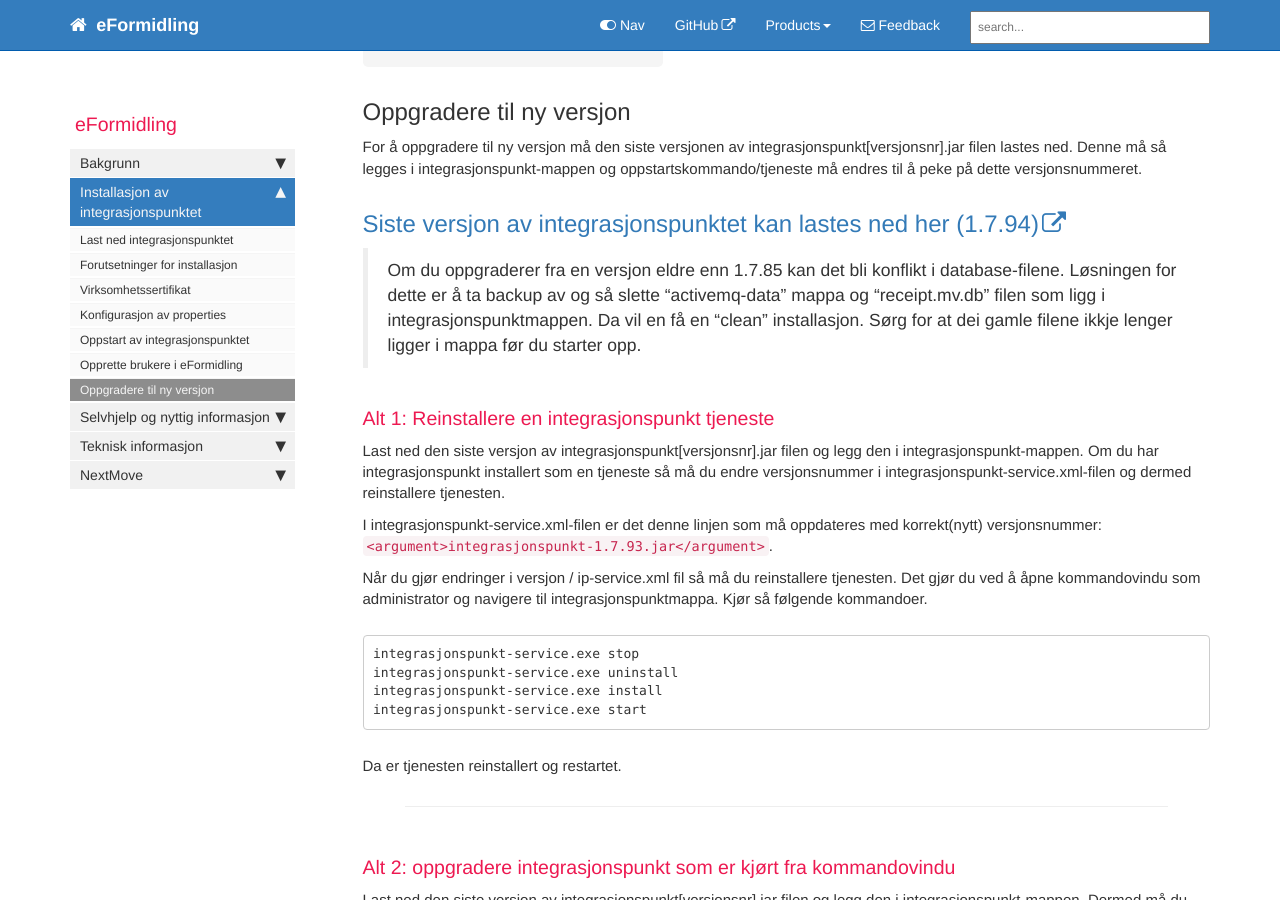
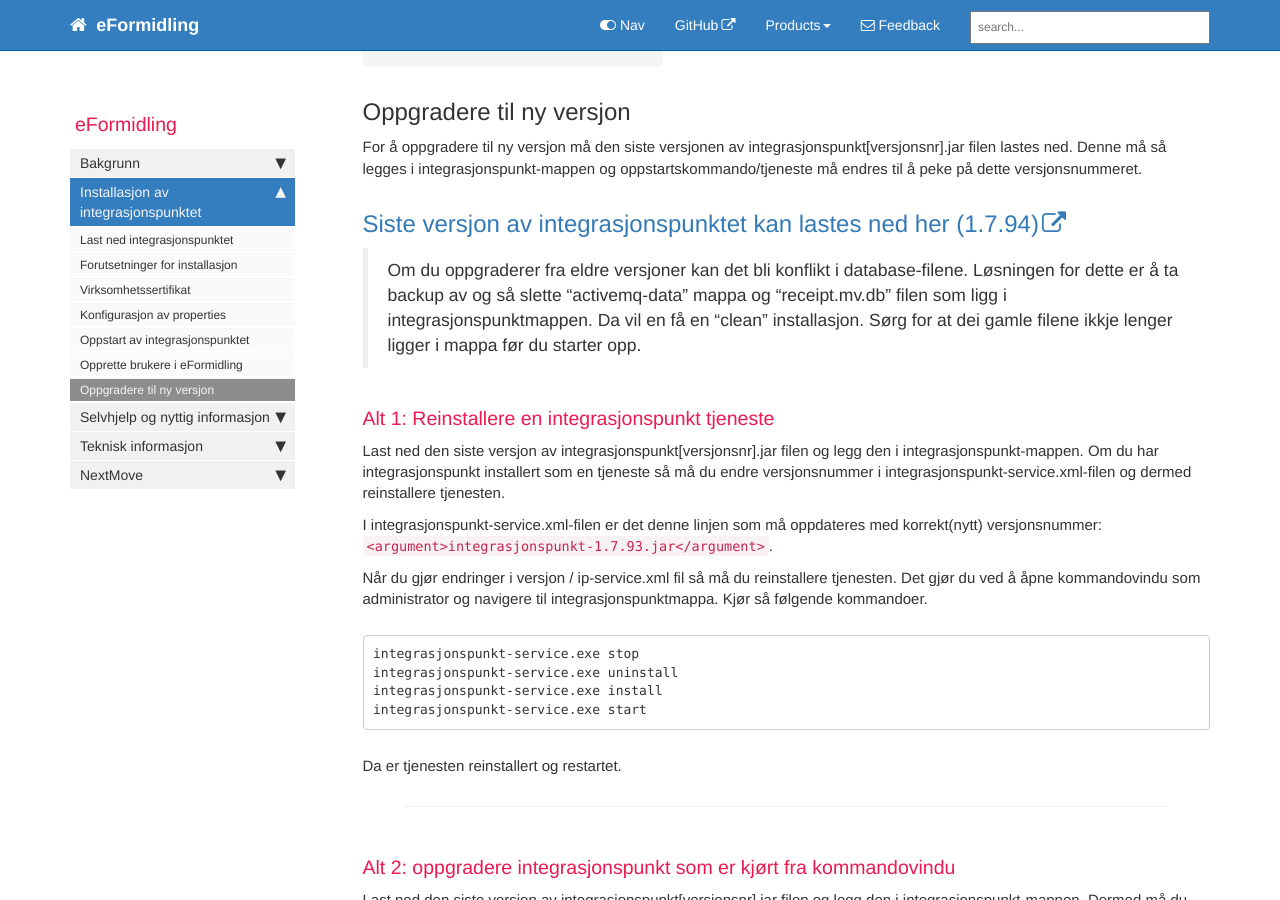
Before and after one commit to difi/eformidling, a Jekyll site: the page built from pages/Installasjon/oppgradere.md, in a window 1280 px wide and 900 px high, scrolled down 389 px. Built offline with Jekyll 4.4.1, drawn with Linux system fonts in a browser that asks for light colours; nearby versions of some CDN libraries; comment, search, counter and statistics services are not loaded.

Commit message:
Update oppgradere.md
spesifisert innhold i tekst.

```diff
--- a/pages/Installasjon/oppgradere.md
+++ b/pages/Installasjon/oppgradere.md
@@ -13,7 +13,7 @@ For å oppgradere til ny versjon må den siste versjonen av integrasjonspunkt[ve
 
 ## [Siste versjon av integrasjonspunktet kan lastes ned her (1.7.94)](https://beta-meldingsutveksling.difi.no/service/local/repositories/releases/content/no/difi/meldingsutveksling/integrasjonspunkt/1.7.94/integrasjonspunkt-1.7.94.jar)
 
-> Om du oppgraderer fra en versjon eldre enn 1.7.85 kan det bli konflikt i database-filene. Løsningen for dette er å ta backup av og så slette "activemq-data" mappa og "receipt.mv.db" filen som ligg i integrasjonspunktmappen. Da vil en få en "clean" installasjon. Sørg for at dei gamle filene ikkje lenger ligger i mappa før du starter opp.
+> Om du oppgraderer fra eldre versjoner kan det bli konflikt i database-filene. Løsningen for dette er å ta backup av og så slette "activemq-data" mappa og "receipt.mv.db" filen som ligg i integrasjonspunktmappen. Da vil en få en "clean" installasjon. Sørg for at dei gamle filene ikkje lenger ligger i mappa før du starter opp.
 
 ### Alt 1: Reinstallere en integrasjonspunkt tjeneste
 Last ned den siste versjon av integrasjonspunkt[versjonsnr].jar filen og legg den i integrasjonspunkt-mappen. Om du har integrasjonspunkt installert som en tjeneste så må du endre versjonsnummer i integrasjonspunkt-service.xml-filen og dermed reinstallere tjenesten.
```
